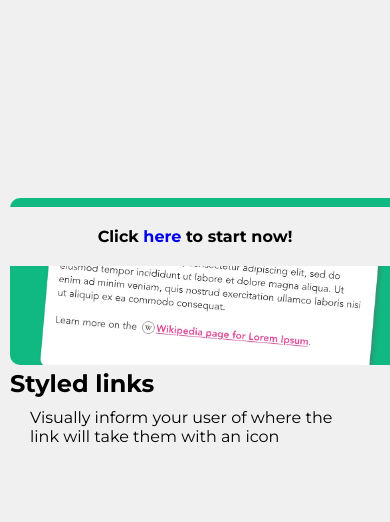
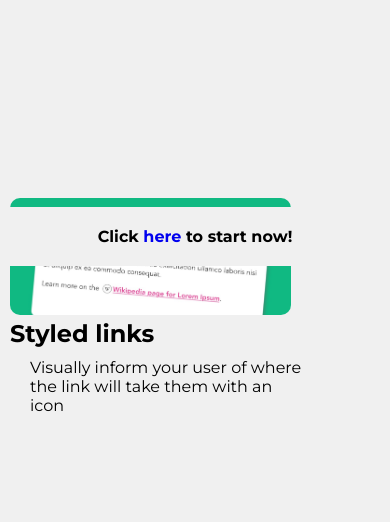
Before and after one commit to MedzidJasarovic/IconHorse, a plain HTML site: page pages/index.html in a window 390 px wide. Shown: the part 578-1100 px from the top of the page. Drawn offline with Linux system fonts and the light colour scheme.

Commit message:
testing phone functionality 2

```diff
--- a/css/home.css
+++ b/css/home.css
@@ -96,6 +96,14 @@ h1 {
   .card {
     flex: 0 0 calc(100% - 100px); /* Make cards full width on smaller screens */
     padding-top: 20px;
+    margin: 10px;
+    width: 80%;
+  }
+}
+@media (max-width: 800px) {
+  /*bilo 600*/
+  .card img {
+    width: 90%;
   }
 }
 
```
